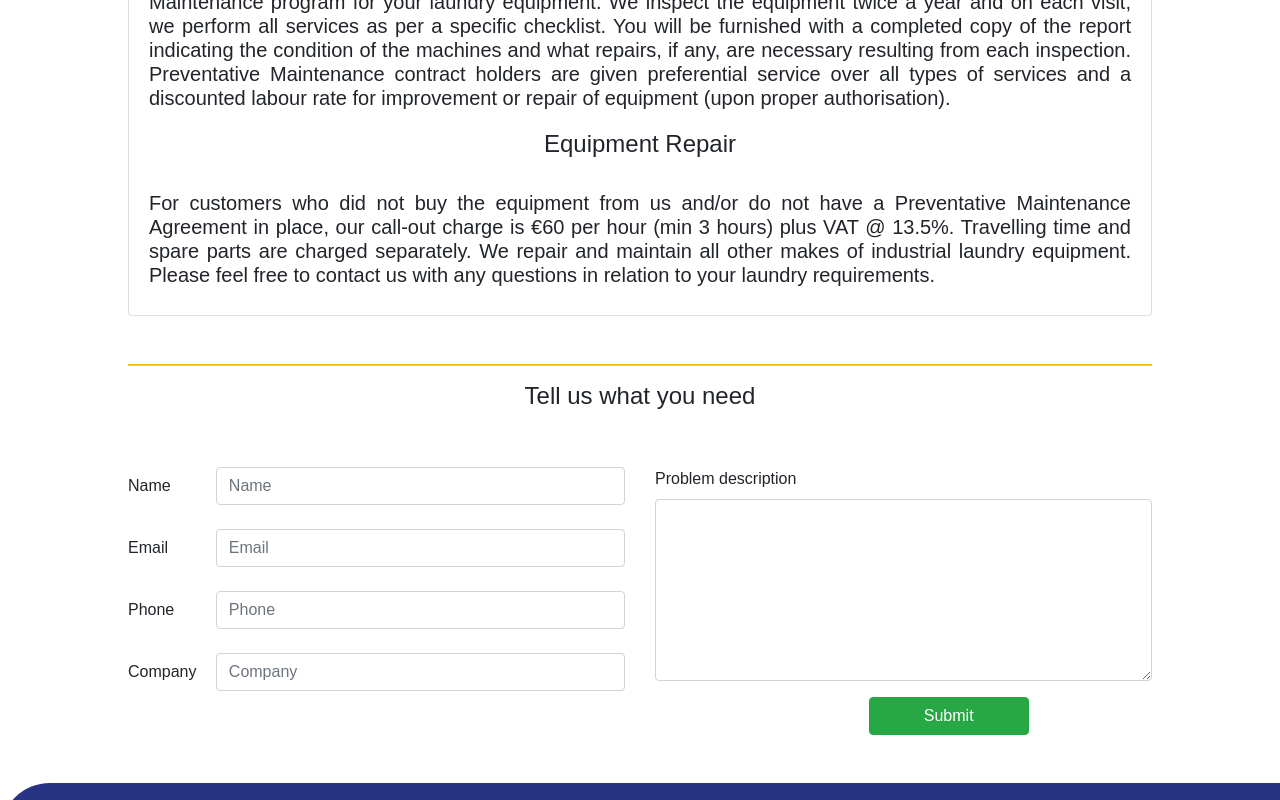
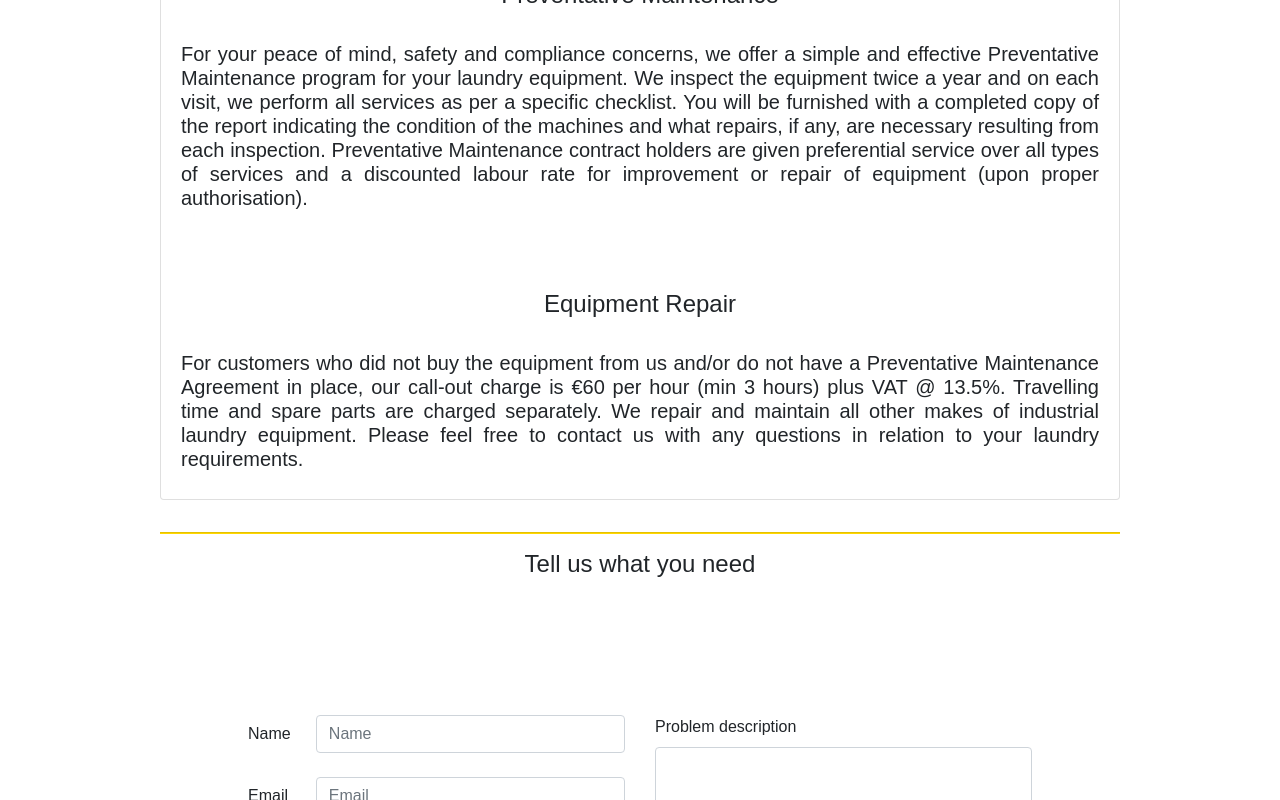
Before and after one commit to RaphaelQSmith/irish-laundry-system, a Next.js app: page /services in a window 1280 px wide. Shown: the part 500-1300 px from the top of the page. Built offline with nearby package versions, Linux system fonts and the light colour scheme.

Commit message:
Fixing Service page's Margin and padding

```diff
--- a/styles/Home.module.css
+++ b/styles/Home.module.css
@@ -32,9 +32,17 @@
     margin: 10rem 0;
 }
 
+.serviceForm{
+    margin: 2rem 10rem;
+    overflow: hidden;
+}
+
+.serviceForm Form{
+    margin: 5.5rem;
+}
+
 .serviceCard {
     margin: 2rem 0;
-    margin: 3rem 0;
     width: fit-content;
     font-weight: 600;
     font-size: 12pt;
@@ -42,12 +50,7 @@
 }
 .serviceCard h4{
     text-align: center;
-    margin-top: 20px;
-}
-
-.serviceForm {
-    margin: 3rem 8rem;
-    margin: black;
+    margin-top: 80px;
 }
 
 .rentalCarrousel {
@@ -115,7 +118,7 @@
         gap: 10px;
     }
     .serviceCard, .serviceForm, .serviceCardBody {
-        margin: 3rem;
+        margin: 1rem;
         overflow: hidden;
     }
 }
```
